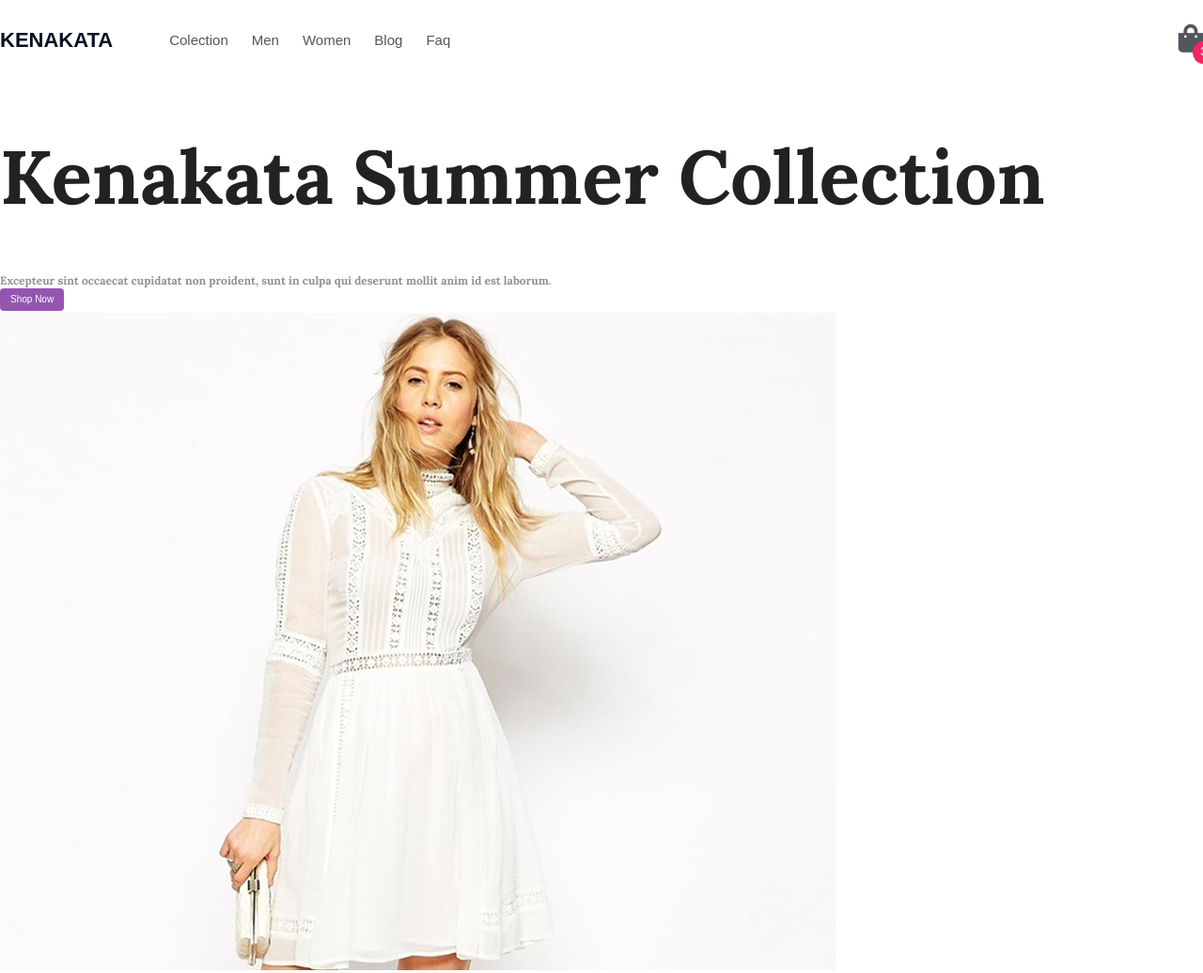
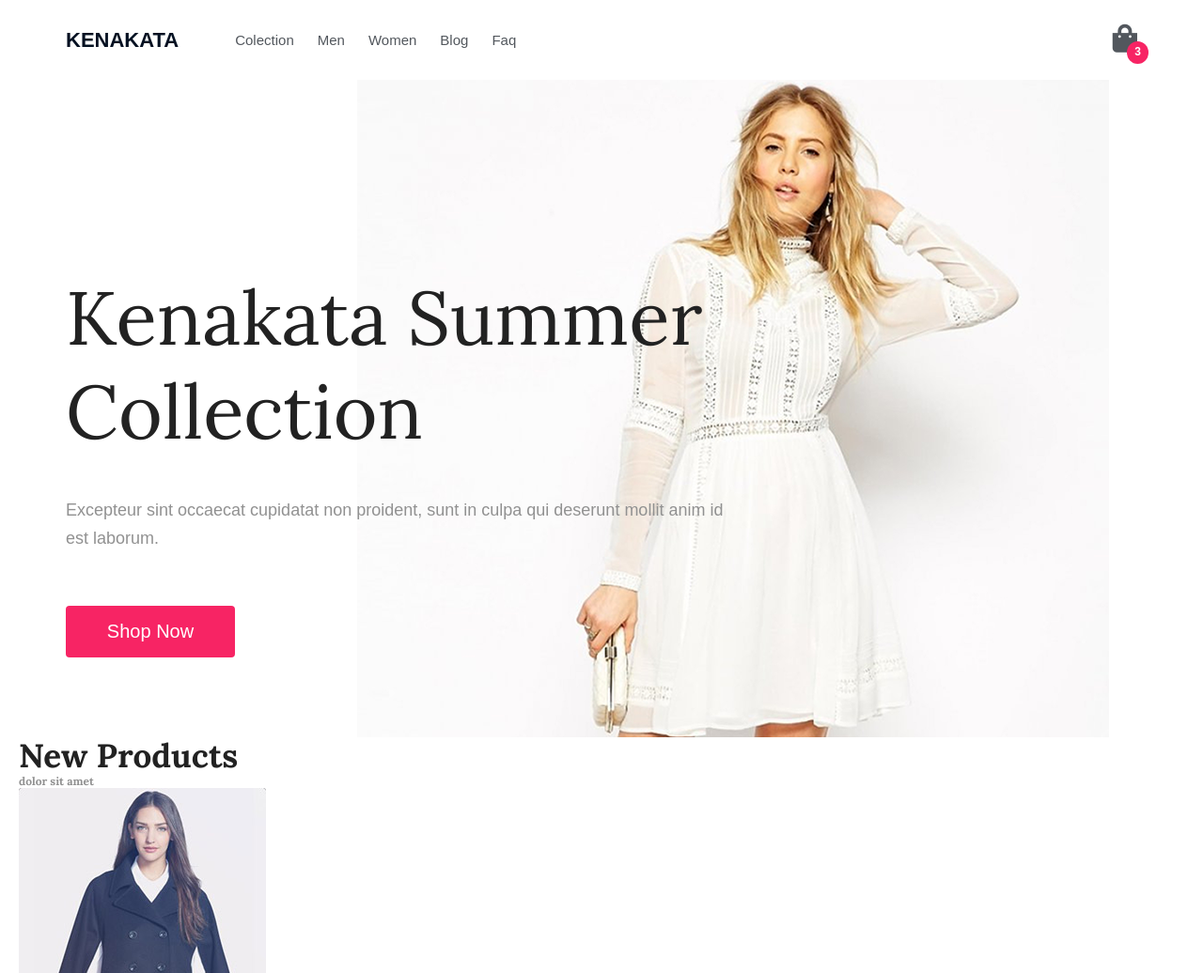
Before and after one commit to timoshuk/landing_kenakata, a website: page app/index.html in a window 1280 px wide. Shown: the top 1036 px of the page at 94% size. Drawn offline with nearby package versions, Linux system fonts and the light colour scheme; a web font is replaced by a local one.

Commit message:
finish header

```diff
--- a/app/index.html
+++ b/app/index.html
@@ -28,7 +28,7 @@
 
   <body>
     <div class="page-wrapper">
-      <header class="header">
+      <header class="container header">
         <div class="header__top">
           <div class="logo">
             <a href="" class="logo__link">kenakata</a>
@@ -56,6 +56,10 @@
         </div>
         <!-- End Header top -->
         <div class="header__content">
+            <div class="header-image">
+                <img src="images/girl.png" alt="girl" />
+              </div>
+        <div class="container">
           <div class="header__content-main">
             <h1 class="header__title">Kenakata Summer Collection</h1>
             <h3 class="header__subtitle">
@@ -63,11 +67,10 @@
               deserunt mollit anim id est laborum.
             </h3>
             <button class="btn">Shop Now</button>
-          </div>
+         </div>
+        </div>
           <!-- header__content-main -->
-          <div class="header-image">
-            <img src="images/girl.png" alt="girl" />
-          </div>
+
         </div>
         <!-- End Header Content -->
       </header>
--- a/app/scss/_button.scss
+++ b/app/scss/_button.scss
@@ -1,6 +1,9 @@
 .btn {
   /* default for <button>, but useful for <a> */
   display: inline-block;
+  font-size: 2rem;
+  text-transform: capitalize;
+  font-weight: normal;
   text-align: center;
   text-decoration: none;
 
@@ -12,18 +15,16 @@
   border-radius: 4px;
 
   /* size comes from text & padding (no width/height) */
-  padding: 0.5em 1em;
+  padding: 15px 20px;
   outline: none;
 
   /* make sure colors have enough contrast! */
-  color: #ffffff;
-  background-color: #9555af;
+  color: #fff;
+  background-color: var(--brand-color);
   cursor: pointer;
   animation: all 0.6s;
   &:hover {
-    color: #9555af;
-    border-color: currentColor;
-    background-color: white;
+    background-color: var(--hover-color);
   }
   &:focus {
     outline: none;
--- a/app/scss/_main.scss
+++ b/app/scss/_main.scss
@@ -4,10 +4,6 @@
   box-sizing: border-box;
   margin: 0;
   padding: 0;
-}
-html,
-body {
-  overflow-x: hidden;
 }
 
 html {
@@ -30,9 +26,12 @@ h6 {
 }
 
 h1 {
+  font-family: var(--header-font);
+  font-weight: normal;
   font-size: 8rem;
   line-height: 1.25;
   text-transform: capitalize;
+  margin-bottom: 0.5em;
 }
 
 h2 {
--- a/app/scss/header.scss
+++ b/app/scss/header.scss
@@ -5,3 +5,34 @@
   padding-top: 25px;
   padding-bottom: 25px;
 }
+
+.header__content {
+  position: relative;
+  min-height: 700px;
+}
+
+.header__content-main {
+  max-width: 700px;
+  padding-top: 150px;
+
+  & .btn {
+    min-width: 180px;
+  }
+}
+
+.header__subtitle {
+  font-family: var(--main-font);
+  font-size: 1.8rem;
+  font-weight: 400;
+  line-height: 1.67;
+  margin-bottom: 55px;
+}
+
+.header-image {
+  position: absolute;
+  top: 0px;
+  right: 30px;
+  bottom: 0px;
+  max-width: 800px;
+  overflow: hidden;
+}
--- a/app/scss/page-wrapper.scss
+++ b/app/scss/page-wrapper.scss
@@ -1,7 +1,10 @@
 .page-wrapper {
+  padding-left: 20px;
+  padding-right: 20px;
   position: relative;
   max-width: 1600px;
   margin-left: auto;
   margin-right: auto;
   background-color: #fff;
+  overflow: hidden;
 }
--- a/app/scss/root.scss
+++ b/app/scss/root.scss
@@ -2,6 +2,7 @@
   --main-font: "Muli", sans-serif;
   --header-font: "Lora", serif;
   --brand-color: #f72464;
+  --hover-color: #d10c47;
   --main-font-color: #52575d;
   --header-font-color: #222222;
   --subtitle-color: #919191;
```
Also changed, not shown: app/css/flex-center.css (added), app/css/header.css, app/css/page-wrapper.css, app/css/root.css, app/css/styles.css, 5 other files.
